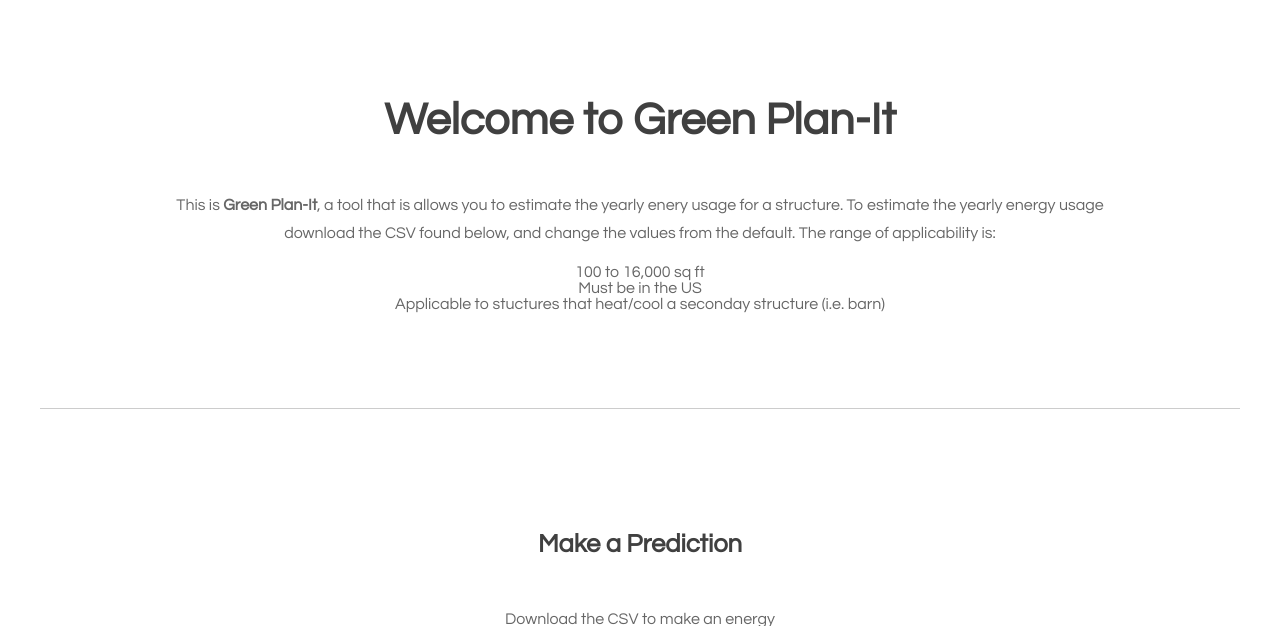
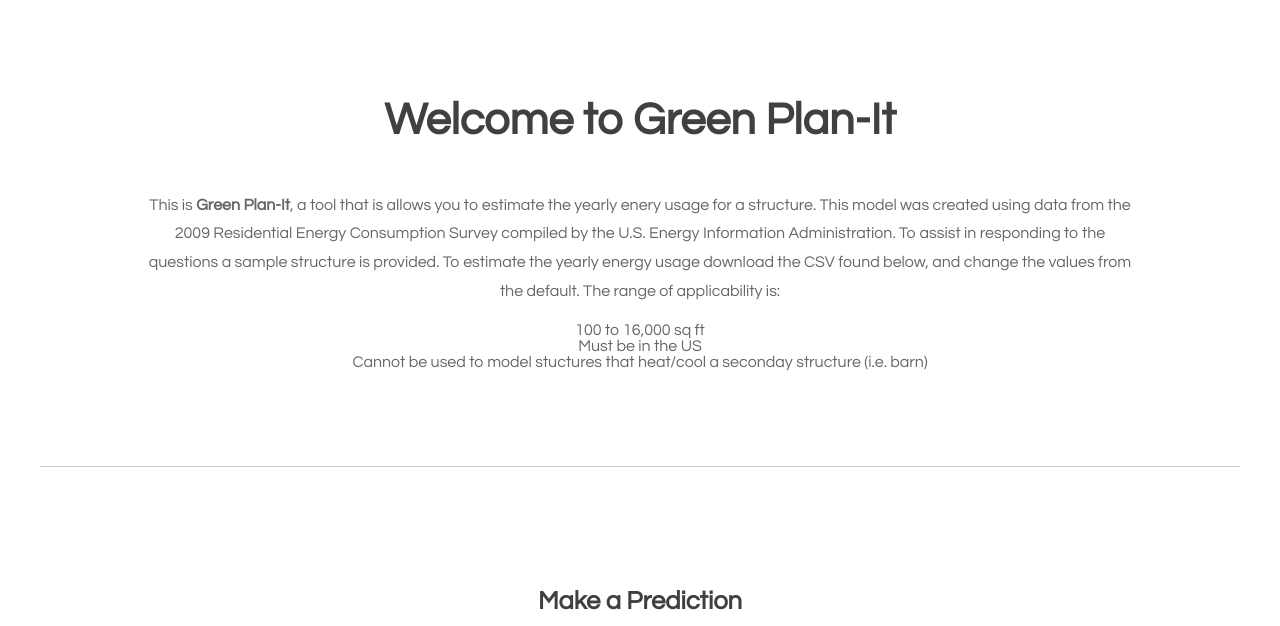
Before and after one commit to rlenaha2/Green-Plan-It, a Flask app: page / in a window 1280 px wide. Shown: the part 983-1609 px from the top of the page. Run offline with Flask 2, Linux system fonts and the light colour scheme; parts of the project's set-up code (start-up, migrations or seed data) failed here and were passed over; some libraries are stand-ins or nearby versions.

Commit message:
Updated model on website to be consistent with current final model

```diff
--- a/website/make_prediction.py
+++ b/website/make_prediction.py
@@ -52,6 +52,6 @@ def make_prediction(pipe, df_pred):
     '''
 
     energy_prediction = pipe.predict(df_pred)
-    energy_prediction = np.exp(energy_prediction)
+    energy_prediction = (energy_prediction)**2
 
     return energy_prediction
--- a/website/model.py
+++ b/website/model.py
@@ -1,6 +1,6 @@
 import pandas as pd
 from sklearn.model_selection import train_test_split
-from sklearn.linear_model import Ridge
+from sklearn.linear_model import HuberRegressor
 import numpy as np
 from sklearn.pipeline import Pipeline
 from sklearn.preprocessing import OneHotEncoder
@@ -57,8 +57,8 @@ def create_model(X, y):
 
     pipe = Pipeline([('one_hot_encoder', OneHotEncoder(categorical_features=
                                                            col_dummies_index)),
-               ('ridge_model', Ridge(alpha=3))])
-    pipe.fit(X, y = np.log(y))
+               ('ridge_model', HuberRegressor(alpha=3))])
+    pipe.fit(X, y = np.sqrt(y))
 
     with open('pipe_model.p', 'wb') as f:
         pickle.dump(pipe, f, protocol=2)
--- a/website/templates/index.html
+++ b/website/templates/index.html
@@ -75,10 +75,12 @@ $(function() {
 <div class="title">
 	  <h2>Welcome to Green Plan-It</h2>
 		</div>
-		<p>This is <strong>Green Plan-It</strong>, a tool that is allows you to estimate the yearly enery usage for a structure.  To estimate the yearly energy usage download the CSV found below, and change the values from the default.  The range of applicability is:<ul>
+		<p>This is <strong>Green Plan-It</strong>, a tool that is allows you to estimate the yearly enery usage for a structure.  This model was created using data from the 2009 Residential Energy Consumption Survey compiled by the U.S. Energy Information Administration.  To assist in responding to the questions a sample structure is provided.
+
+  To estimate the yearly energy usage download the CSV found below, and change the values from the default.  The range of applicability is:<ul>
 <li>100 to 16,000 sq ft</li>
 <li>Must be in the US</li>
-<li>Applicable to stuctures that heat/cool a seconday structure (i.e. barn)</li>
+<li>Cannot be used to model stuctures that heat/cool a seconday structure (i.e. barn)</li>
   </p>
 	</div>
 	<div id="three-column" class="container">
```
Also changed, not shown: 1 other file.
